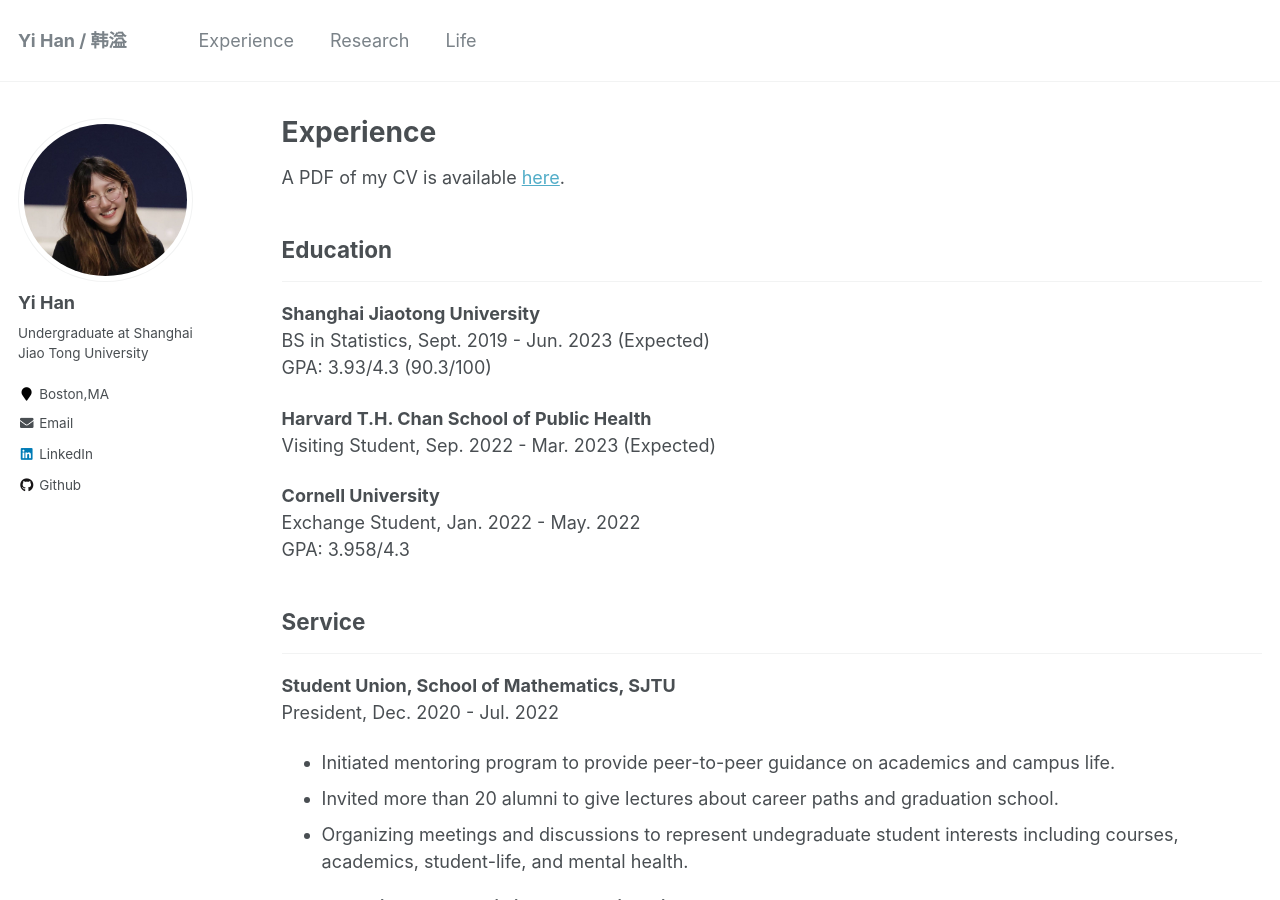
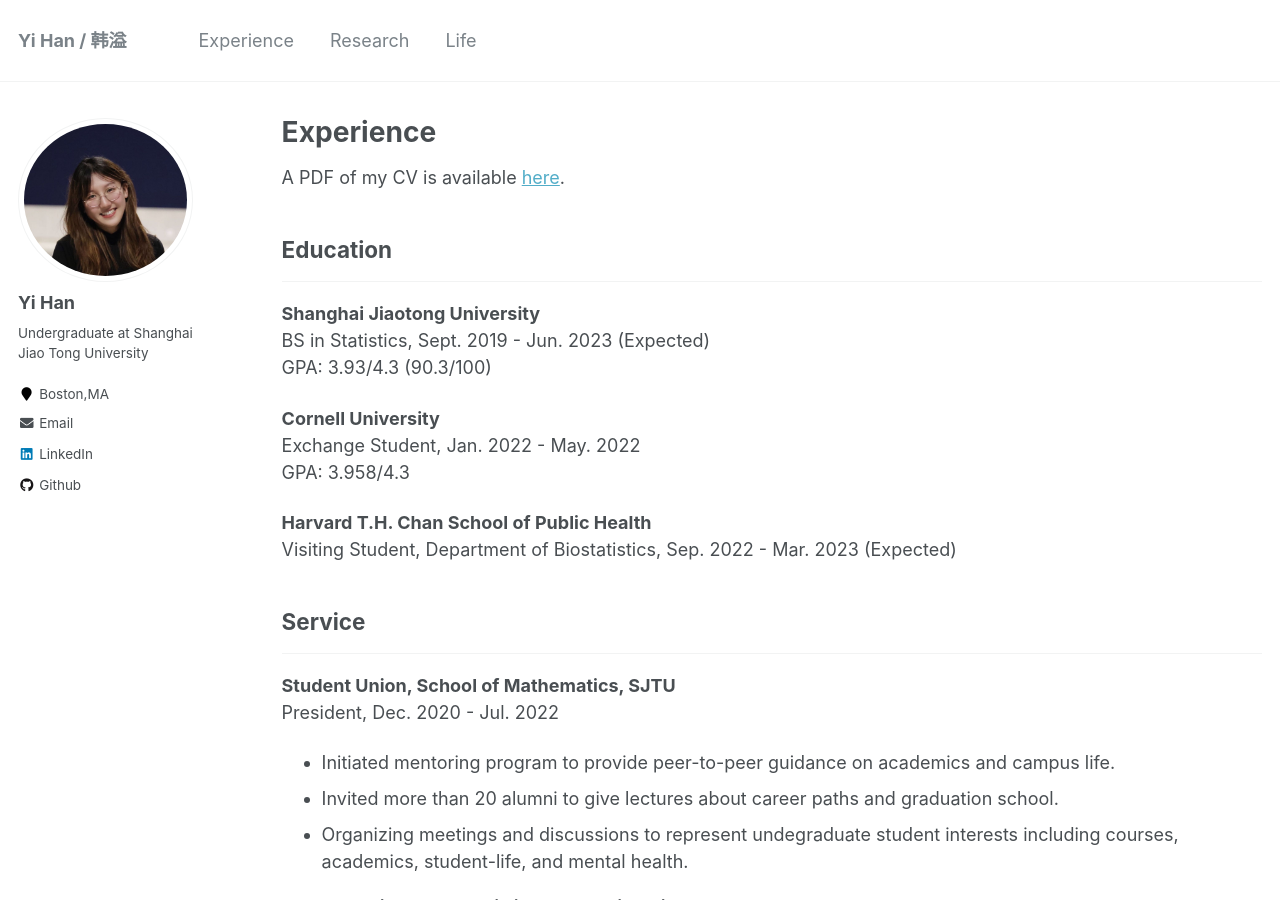
Before and after one commit to yiiihan/yiiihan.github.io, a Jekyll site: the page built from _pages/experience.md, in a window 1280 px wide and 900 px high. Built offline with Jekyll 4.4.1, drawn with Linux system fonts in a browser that asks for light colours.

Commit message:
Update experience.md

```diff
--- a/_pages/experience.md
+++ b/_pages/experience.md
@@ -6,7 +6,7 @@ author_profile: true
 ---
 {% include base_path %}
 
-A PDF of my CV is available [here](http://yiiihan.github.io/files/CV - YiHan 1130.pdf).
+A PDF of my CV is available [here](http://yiiihan.github.io/files/CV-YiHan1130.pdf).
 
 <!-- <embed src="http://yiiihan.github.io/files/CV_YiHan_1026.pdf" width="650" height="1800" type='application/pdf'> -->
 
@@ -16,12 +16,12 @@ A PDF of my CV is available [here](http://yiiihan.github.io/files/CV - YiHan 113
 BS in Statistics, Sept. 2019 - Jun. 2023 (Expected) <br />
 GPA: 3.93/4.3 (90.3/100)
 
-**Harvard T.H. Chan School of Public Health** <br />
-Visiting Student, Sep. 2022 - Mar. 2023 (Expected) <br />
-
 **Cornell University** <br />
 Exchange Student, Jan. 2022 - May. 2022 <br />
 GPA: 3.958/4.3
+
+**Harvard T.H. Chan School of Public Health** <br />
+Visiting Student, Department of Biostatistics, Sep. 2022 - Mar. 2023 (Expected) <br />
 
 
 ## Service
```
